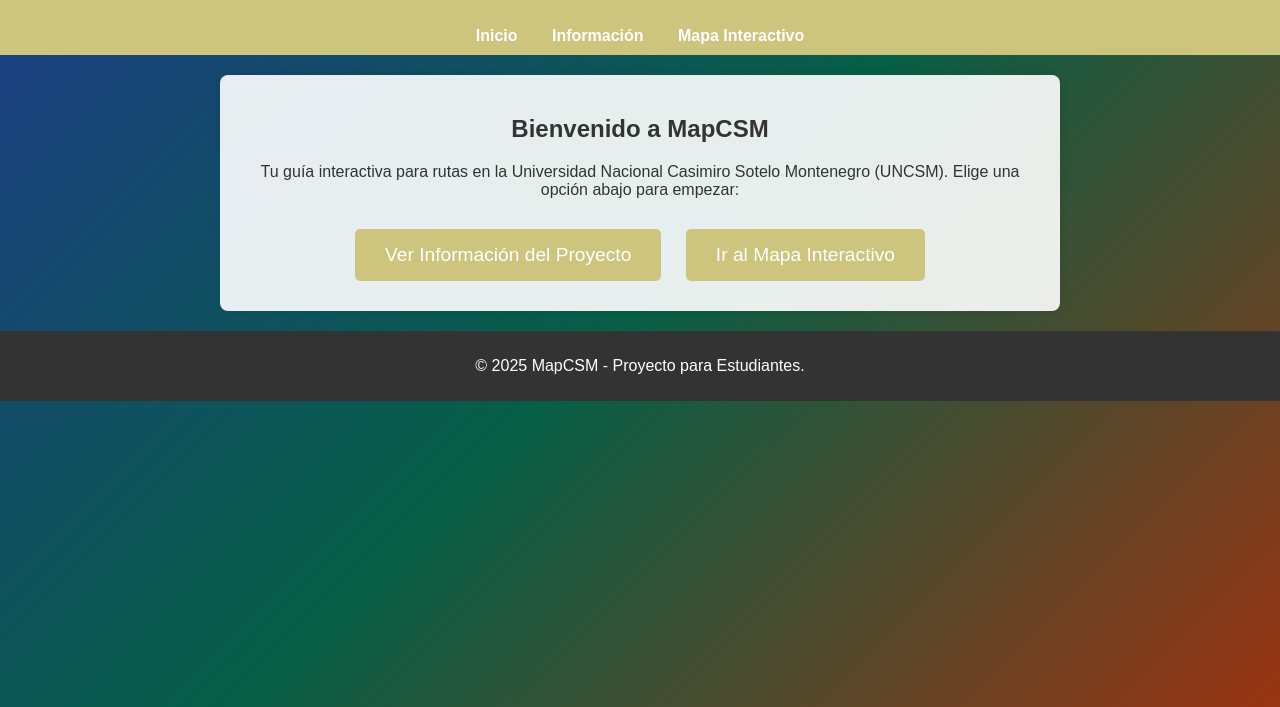
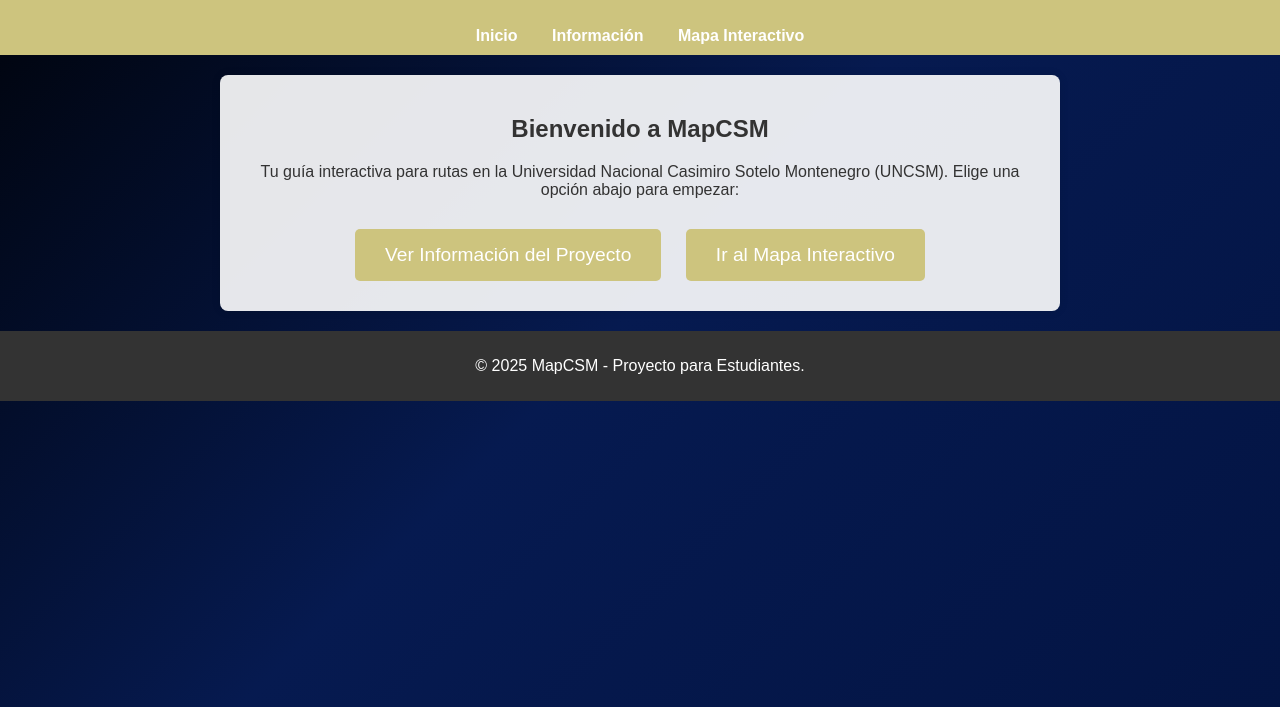
Before and after one commit to blancokendry19-art/mapaCasimiro, a plain HTML site: page index.html in a window 1280 px wide. Shown: the part 93-800 px from the top of the page. Drawn offline with Linux system fonts and the light colour scheme.

Commit message:
Change background gradient in index.html
Updated background gradient colors and HTML structure.

```diff
--- a/index.html
+++ b/index.html
@@ -9,7 +9,7 @@
             font-family: Arial, sans-serif;
             margin: 0;
             padding: 0;
-            background: linear-gradient(135deg, #1e3a8a 0%, #065f46 50%, #9a3412 100%);
+            background: linear-gradient(135deg, #000207 0%, #061a50 50%, #031443 100%);
             background-attachment: fixed;
             color: #333;
             text-align: center;
```
